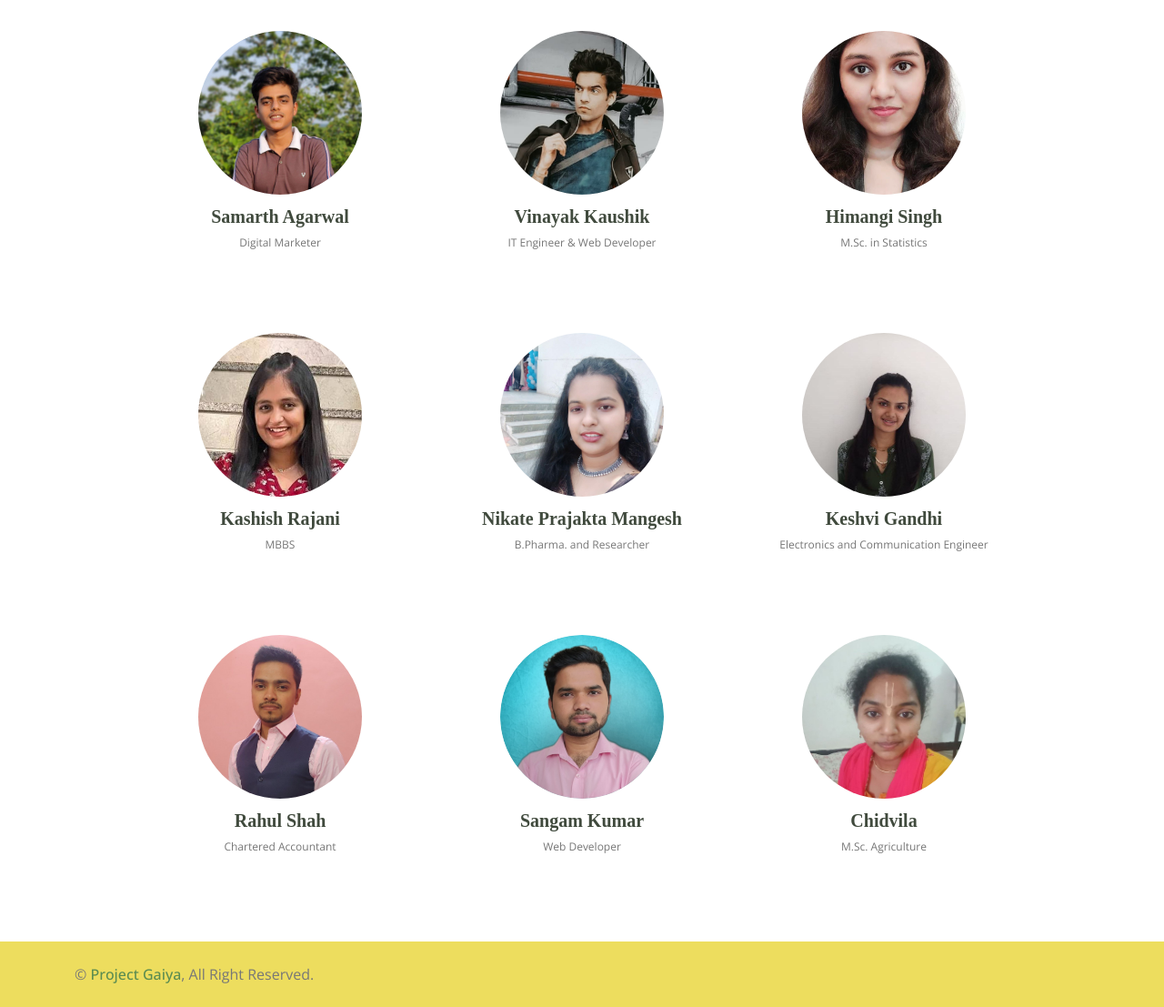
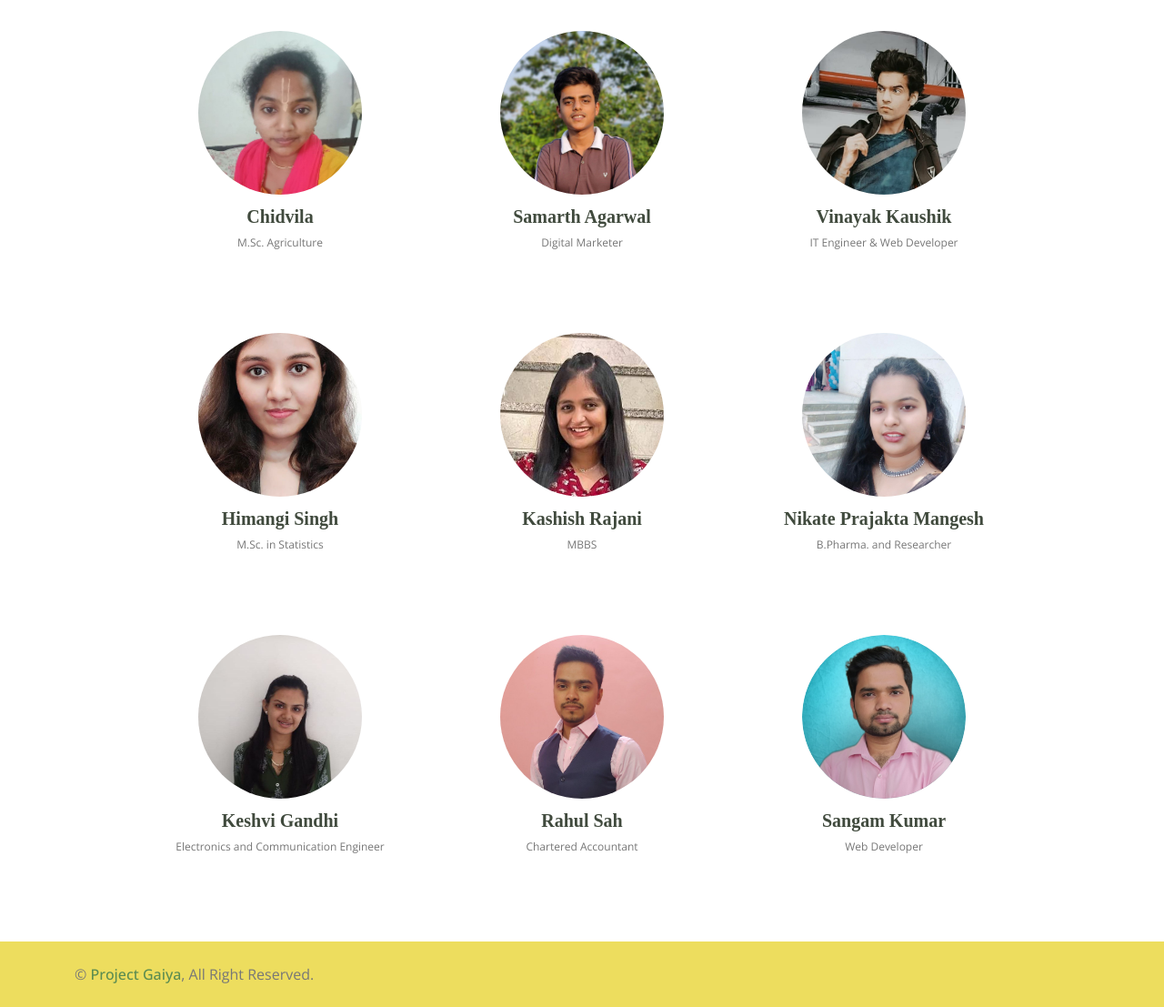
Before and after one commit to IskconincStore/gaiya, a plain HTML site: page about.html in a window 1280 px wide. Shown: the part 2325-3432 px from the top of the page at 91% size. Drawn offline with nearby package versions, Linux system fonts and the light colour scheme; a web font is replaced by a local one.

Commit message:
sequence

```diff
--- a/about.html
+++ b/about.html
@@ -266,6 +266,11 @@
                     <p>Lab technician & M.Sc. Zoology</p>
                 </div>
                 <div class="custom-team-card">
+                    <img src="/img/team/chidvillamataji.jpg" alt="Chidvila Mata ji" class="team-member-img" style="object-position: top;">
+                    <h5>Chidvila</h5>
+                    <p>M.Sc. Agriculture</p>
+                </div>
+                <div class="custom-team-card">
                     <img src="/img/team/samarthprabhuji.jpg" alt="Subal Das" class="team-member-img" style="object-position: top;">
                     <h5>Samarth Agarwal</h5>
                     <p>Digital Marketer</p>
@@ -297,18 +302,13 @@
                 </div>
                 <div class="custom-team-card">
                     <img src="/img/team/rahulprabhuji.jpg" alt="Rama Das" class="team-member-img" style="object-position: top;">
-                    <h5>Rahul Shah</h5>
+                    <h5>Rahul Sah</h5>
                     <p>Chartered Accountant</p>
                 </div>
                 <div class="custom-team-card">
                     <img src="/img/team/sangamprabhuji.jpg" alt="Sacchidanand Das" class="team-member-img" style="object-position: top;">
                     <h5>Sangam Kumar</h5>
                     <p>Web Developer</p>
-                </div>
-                <div class="custom-team-card">
-                    <img src="/img/team/chidvillamataji.jpg" alt="Chidvila Mata ji" class="team-member-img" style="object-position: top;">
-                    <h5>Chidvila</h5>
-                    <p>M.Sc. Agriculture</p>
                 </div>
             </div>
         </div>
```
